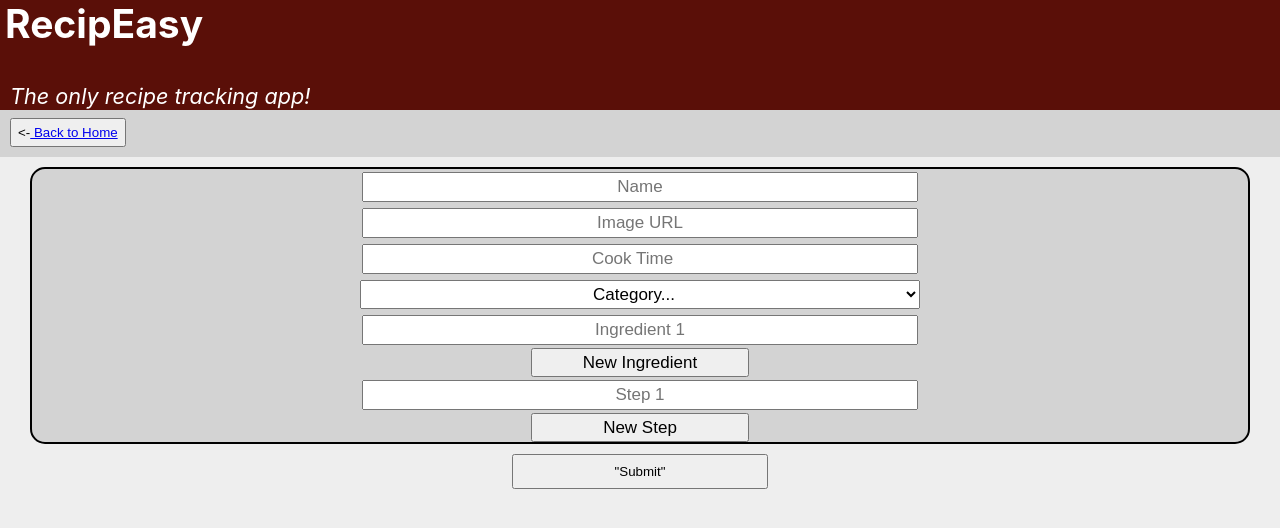
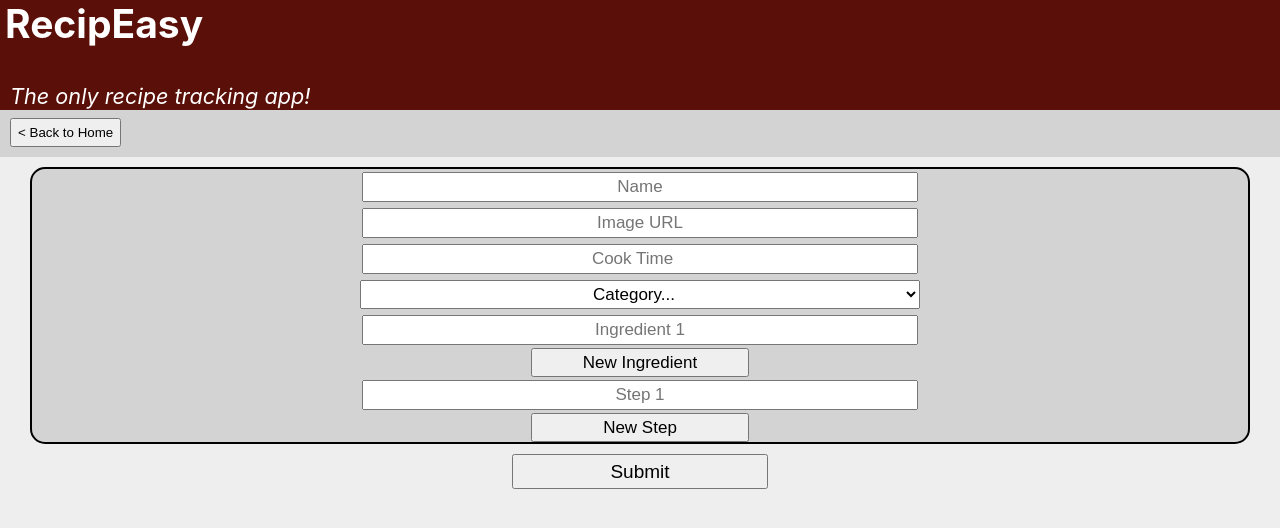
Before and after one commit to Aleksq7-M/recipe-tracker, a React (Create React App) app: page /recipe/new in a window 1280 px wide. Shown: the top 528 px of the page. Built offline with nearby package versions, Linux system fonts and the light colour scheme; data requests are answered from the project's data file.

Commit message:
minor styling updates

```diff
--- a/src/components/NewRecipe.js
+++ b/src/components/NewRecipe.js
@@ -1,5 +1,5 @@
 import React, {useState} from 'react';
-import {Link, useHistory} from 'react-router-dom';
+import {useHistory} from 'react-router-dom';
 import NewIngredient from './NewIngredient';
 import NewStep from './NewStep';
 import styled from 'styled-components';
@@ -14,6 +14,10 @@ const EscapeButton = styled.button`
     margin-left: 10px;
     height: 29px;
     color: black;
+
+    &:hover{
+        cursor: pointer;
+    }
 `;
 
 const Page = styled.div`
@@ -42,12 +46,19 @@ const InputSelect = styled.select`
     text-align: center;
     font-size: 17px;
 
+    &:hover{
+        cursor: pointer;
+    }
 `;
 
 const AddButton = styled.button`
     height: 29px;
     width: 18%;
     font-size: 17px;
+
+    &:hover{
+        cursor: pointer;
+    }
 `;
 
 const SubmitButton = styled.button`
@@ -55,6 +66,11 @@ const SubmitButton = styled.button`
     width: 20%;
     margin-left: 40%;
     margin-right: 40%;
+    font-size: 19px;
+
+    &:hover{
+        cursor: pointer;
+    }
 `;
 
 
@@ -148,7 +164,7 @@ function NewRecipe ({onRecipeSubmit}) {
 
     return(<>
         <Bar>
-            <EscapeButton>{'<-'}<Link to='/'> Back to Home</Link></EscapeButton><br/>
+            <EscapeButton onClick={() => history.push('/')}>{'< Back to Home'}</EscapeButton><br/>
         </Bar>
         <Page className='NewRecipe'>
             <form>
@@ -193,7 +209,7 @@ function NewRecipe ({onRecipeSubmit}) {
                 >New Step</AddButton><br/>
             </form>
         </Page>
-        <SubmitButton type='submit' onClick={handleFormSubmit}>"Submit"</SubmitButton>
+        <SubmitButton type='submit' onClick={handleFormSubmit}>Submit</SubmitButton>
     </>)
 }
 
--- a/src/components/RecipeCard.js
+++ b/src/components/RecipeCard.js
@@ -13,6 +13,10 @@ const Card = styled.div`
     border-radius: 10px;
     padding-top:0;
     background-color:white;
+
+    &:hover{
+        cursor: pointer;
+    }
 `;
 
 const Image = styled.img`
--- a/src/components/RecipeFilter.js
+++ b/src/components/RecipeFilter.js
@@ -23,10 +23,18 @@ const Input = styled.input`
 
 const Select = styled.select`
     height: 29px;
+
+    &:hover{
+        cursor: pointer;
+    }
 `;
 
 const Button = styled.button`
     height: 29px;
+
+    &:hover{
+        cursor: pointer;
+    }
 `;
 
 function RecipeFilter ({filterState, onFilterChange}) {
--- a/src/components/RecipePage.js
+++ b/src/components/RecipePage.js
@@ -1,5 +1,5 @@
 import React from 'react';
-import {Link, useParams} from 'react-router-dom';
+import {useHistory, useParams} from 'react-router-dom';
 
 import styled from 'styled-components';
 
@@ -13,6 +13,10 @@ const EscapeButton = styled.button`
     margin-left: 10px;
     height: 29px;
     color: black;
+
+    &:hover{
+        cursor: pointer;
+    }
 `;
 
 const Page = styled.div`
@@ -38,12 +42,13 @@ const Image = styled.img`
 `;
 
 function RecipePage ({recipes}) {
+    const history = useHistory()
     const params = useParams();
     const recipe = recipes[params.recipeId - 1];
     const {name, image, category, time, ingredients, steps} = recipe;
     return(<>
     <Bar>
-        <EscapeButton>{'<-'}<Link to='/'> Back to Home</Link></EscapeButton><br/>
+        <EscapeButton onClick={() => history.push('/')}>{'< Back to Home'}</EscapeButton><br/>
     </Bar>
     <Page className='RecipePage'>
         <h1>{name}</h1>
```
